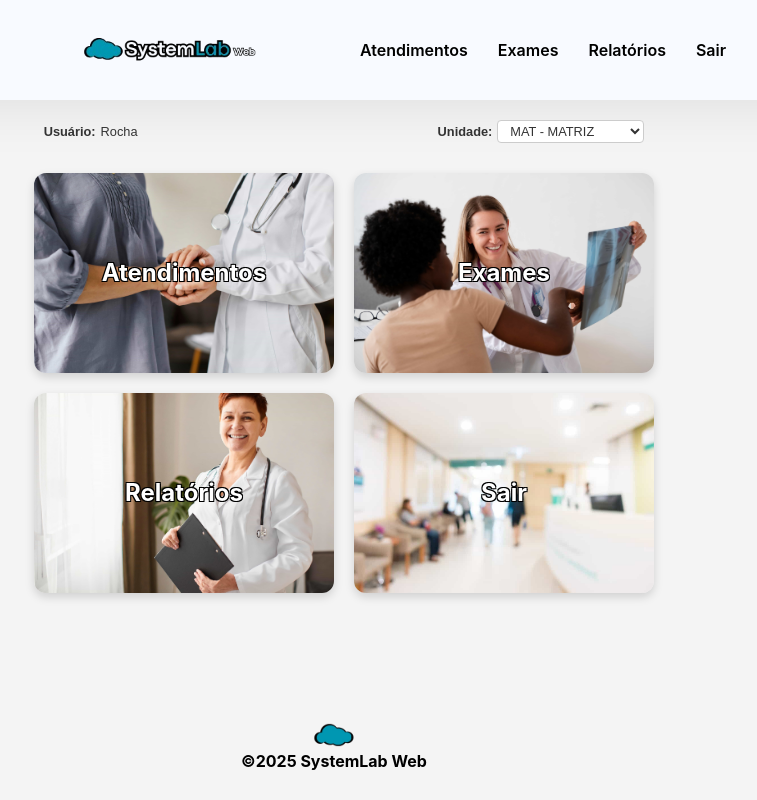
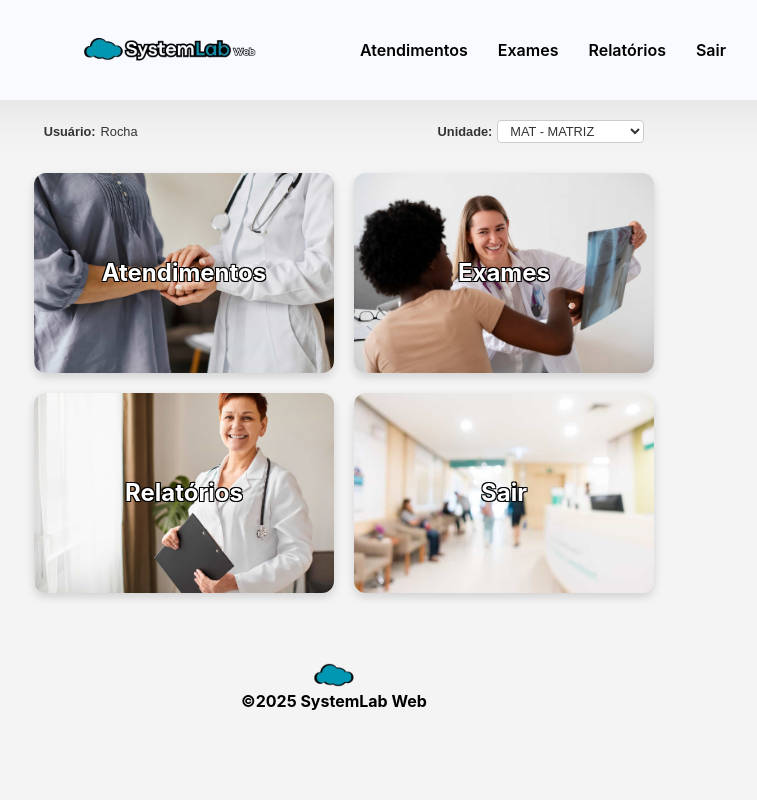
Before and after one commit to CoderRocha/systemlab-web, a React (Create React App) app in the folder front-end/: page /home in a window 1280 px wide. Shown: the whole page, without its empty margins (306-1063 px from the left). Built offline with nearby package versions, Linux system fonts and the light colour scheme; the HTML template or start-up script is replaced by a standard one.

Commit message:
fixed 'Footer' margin-top

```diff
--- a/front-end/src/components/footer/Footer.module.css
+++ b/front-end/src/components/footer/Footer.module.css
@@ -1,17 +1,17 @@
 .footer-container {
   text-align: center;
-  margin-top: 40px; /* Space between the main content and footer */
+  margin-top: 0px;
 }
 
 footer p{
   font-weight: bold;
   padding: 0px;
-  margin: 0px; /* Avoid negative margins for better layout consistency */
+  margin: 0px;
 }
 
 .footer-logo {
-  margin-top: 20px; /* Adds space between footer text and logo */
-  max-width: 60px; /* Keeps the image size consistent */
+  margin-top: 0px;
+  max-width: 60px;
   width: auto;
   height: auto;
 }
```
